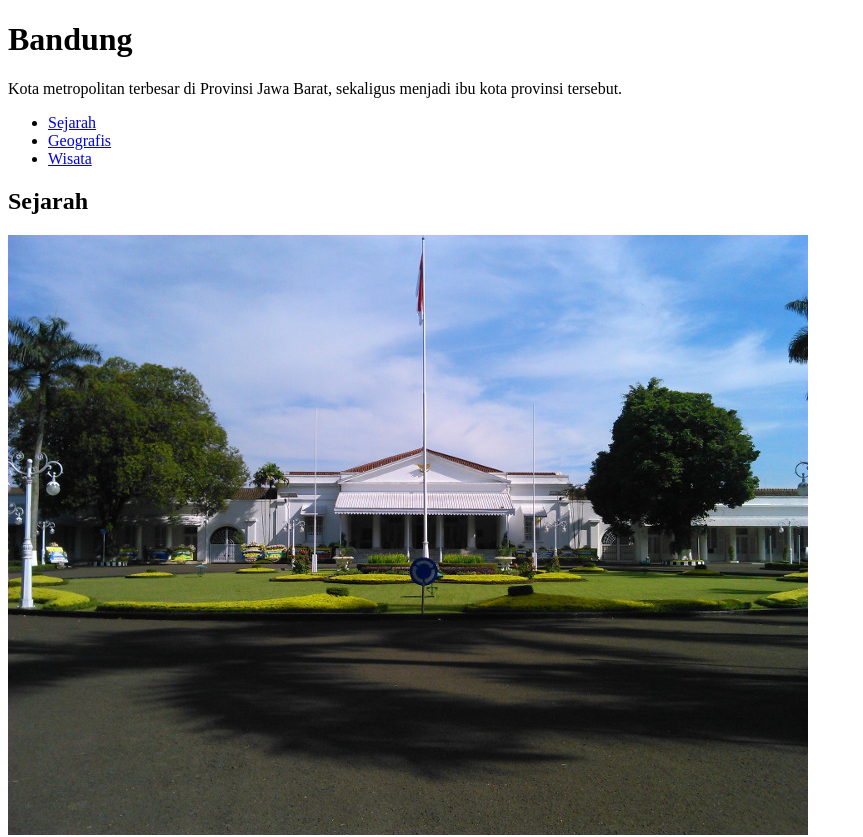
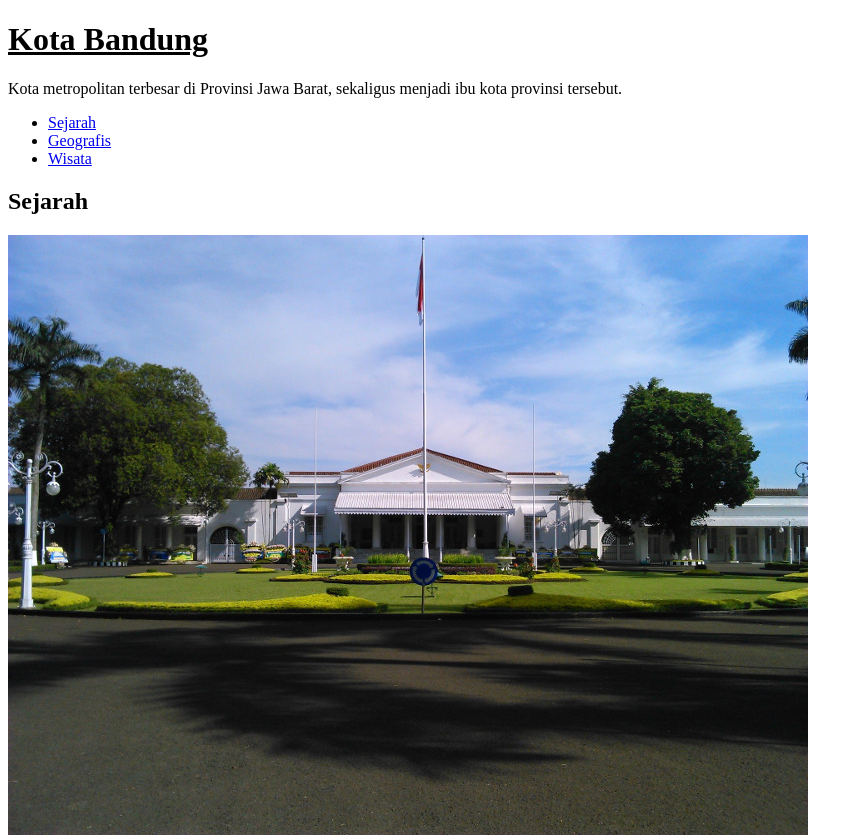
Before and after one commit to zovianmrtn/belajar-dasprog-web, a plain HTML site: page index.html in a window 1280 px wide. Shown: the top 837 px of the page, without its empty margins (0-863 px from the left). Drawn offline with Linux system fonts and the light colour scheme.

Commit message:
test lagi

```diff
--- a/index.html
+++ b/index.html
@@ -3,11 +3,12 @@
   <head>
     <meta charset="utf-8" />
     <title>Halaman Profil Bandung</title>
+    <link rel="stylesheet" href="styles.css" />
   </head>
 
   <body>
     <header>
-      <h1>Bandung</h1>
+      <h1>Kota Bandung</h1>
       <p>
         Kota metropolitan terbesar di Provinsi Jawa Barat, sekaligus menjadi ibu
         kota provinsi tersebut.
--- /dev/null
+++ b/styles.css
@@ -0,0 +1,4 @@
+h1 {
+  color: ;
+  text-decoration: underline;
+}
```
